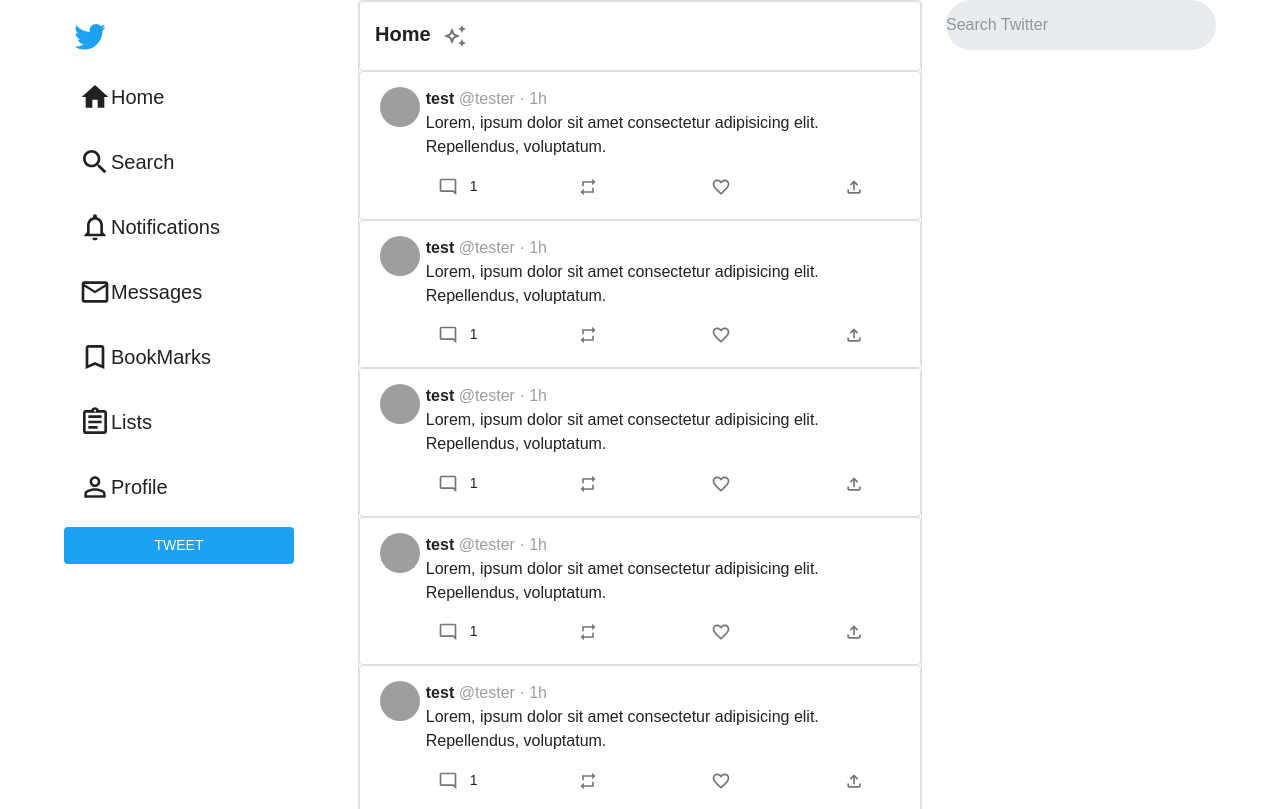
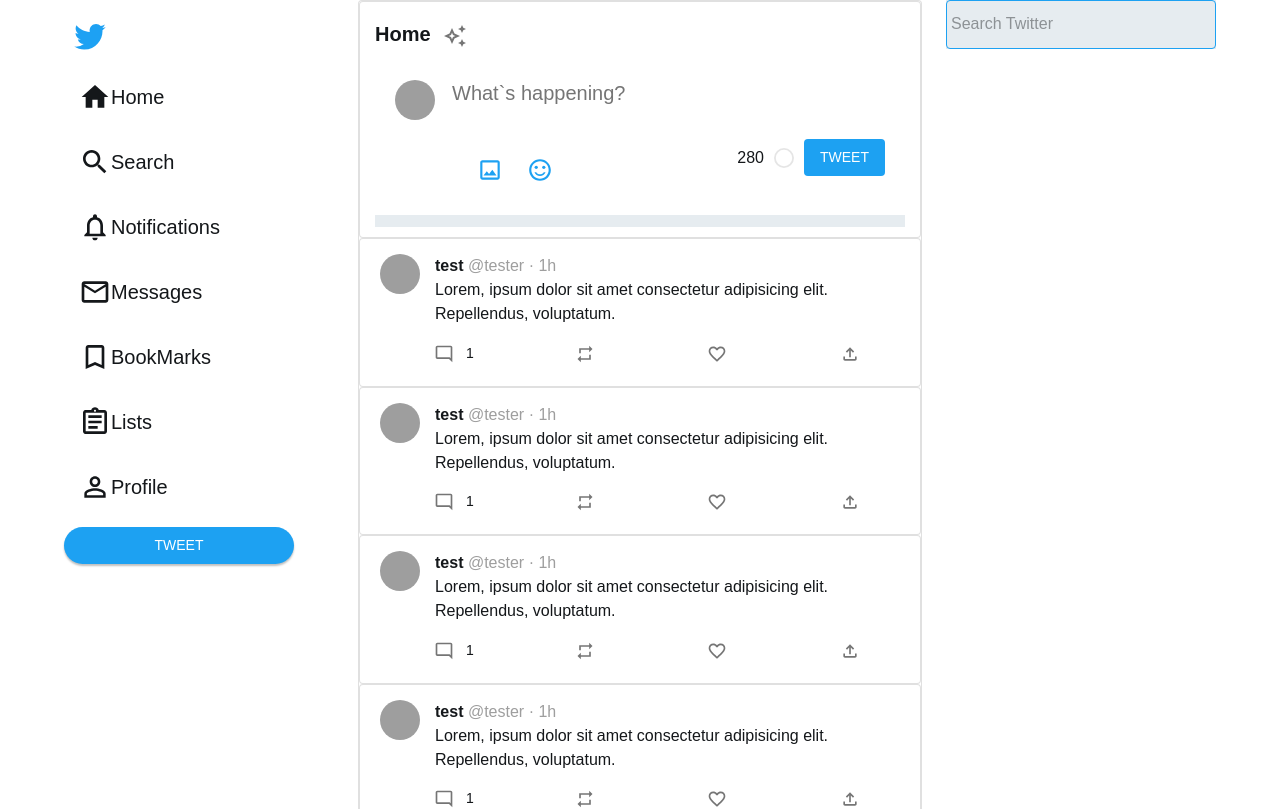
Before and after one commit to developer01234/twitter-client, a React (Create React App) app: page /home in a window 1280 px wide. Shown: the top 809 px of the page. Built offline with nearby package versions, Linux system fonts and the light colour scheme; grey boxes are pictures that could not be loaded.

Commit message:
Update Home

```diff
--- a/package.json
+++ b/package.json
@@ -8,7 +8,7 @@
     "@material-ui/core": "^4.12.3",
     "@material-ui/icons": "^4.11.2",
     "@mui/icons-material": "^5.2.5",
-    "@mui/material": "^5.2.7",
+    "@mui/material": "^5.2.8",
     "@mui/styles": "^5.2.3",
     "@testing-library/jest-dom": "^5.16.1",
     "@testing-library/react": "^12.1.2",
--- a/src/components/Sidebar/Sidebar.tsx
+++ b/src/components/Sidebar/Sidebar.tsx
@@ -8,7 +8,8 @@
 import UserIcon from "@material-ui/icons/PersonOutlineOutlined";
 import TwitterIcon from "@material-ui/icons/Twitter";
 import { HomeUseStyles } from "../../pages/Home";
-import { Typography, IconButton, Button } from "@mui/material";
+import { Typography, IconButton, Button, Hidden } from "@mui/material";
+import CreateIcon from "@mui/icons-material/Create";
 
 interface SidebarBlockProps {
 	classes: ReturnType<typeof HomeUseStyles>;
@@ -30,66 +31,87 @@
 			<li className={classes.sidebarListItem}>
 				<div>
 					<HomeIcon className={classes.sidebarListItemIcon} />
+					<Hidden smDown>
 						<Typography className={classes.sidebarListItemLabel} variant="h6">
 							Home
 						</Typography>
+					</Hidden>
 				</div>
 			</li>
 			<li className={classes.sidebarListItem}>
 				<div>
 					<SearchIcon className={classes.sidebarListItemIcon} />
+					<Hidden smDown>
 						<Typography className={classes.sidebarListItemLabel} variant="h6">
 							Search
 						</Typography>
+					</Hidden>
 				</div>
 			</li>
 			<li className={classes.sidebarListItem}>
 				<div>
 					<NotificationIcon className={classes.sidebarListItemIcon} />
+					<Hidden smDown>
 						<Typography className={classes.sidebarListItemLabel} variant="h6">
 							Notifications
 						</Typography>
+					</Hidden>
 				</div>
 			</li>
 			<li className={classes.sidebarListItem}>
 				<div>
 					<MailIcon className={classes.sidebarListItemIcon} />
+					<Hidden smDown>
 						<Typography className={classes.sidebarListItemLabel} variant="h6">
 							Messages
 						</Typography>
+					</Hidden>
 				</div>
 			</li>
 			<li className={classes.sidebarListItem}>
 				<div>
 					<BookIcon className={classes.sidebarListItemIcon} />
+					<Hidden smDown>
 						<Typography className={classes.sidebarListItemLabel} variant="h6">
 							BookMarks
 						</Typography>
+					</Hidden>
 				</div>
 			</li>
 			<li className={classes.sidebarListItem}>
 				<div>
 					<ListIcon className={classes.sidebarListItemIcon} />
+					<Hidden smDown>
 						<Typography className={classes.sidebarListItemLabel} variant="h6">
 							Lists
 						</Typography>
+					</Hidden>
 				</div>
 			</li>
 			<li className={classes.sidebarListItem}>
 				<div>
 					<UserIcon className={classes.sidebarListItemIcon} />
+					<Hidden smDown>
 						<Typography className={classes.sidebarListItemLabel} variant="h6">
 							Profile
 						</Typography>
+					</Hidden>
 				</div>
 			</li>
 			<li className={classes.sidebarListItem}>
 				<Button
+					style={{
+						boxShadow: "0px 2px 2px rgba(0, 0, 0, 0.25)",
+						borderRadius: "30px",
+					}}
 					variant="contained"
 					className={classes.sidebarTweetButton}
 					fullWidth
 				>
-					Tweet
+					<Hidden smDown>Tweet</Hidden>
+					<Hidden mdUp>
+						<CreateIcon />
+					</Hidden>
 				</Button>
 			</li>
 		</ul>
--- a/src/components/Tweet/Tweet.tsx
+++ b/src/components/Tweet/Tweet.tsx
@@ -1,5 +1,5 @@
 import React from "react";
-import { Grid, Typography, Paper, Avatar } from "@mui/material";
+import { Typography, Paper, Avatar } from "@mui/material";
 import IconButton from "@material-ui/core/IconButton";
 import CommentIcon from "@mui/icons-material/ModeCommentOutlined";
 import RepostIcon from "@mui/icons-material/RepeatOutlined";
@@ -28,15 +28,12 @@
 			className={classNames(classes.tweet, classes.tweetsHead)}
 			variant="outlined"
 		>
-			<Grid container spacing={3}>
-				<Grid item xs={1}>
 			<Avatar
 				className={classes.tweetAvatar}
 				alt={`User avatar ${user.fullname}`}
 				src={user.avatar}
 			/>
-				</Grid>
-				<Grid item xs={11}>
+			<div>
 				<Typography>
 					<b>{user.fullname}</b>{" "}
 					<span className={classes.tweetsName}>@{user.username}</span>&nbsp;
@@ -46,6 +43,7 @@
 				<Typography variant="body1" gutterBottom>
 					{text}
 				</Typography>
+
 				<div className={classes.tweetsIcons}>
 					<div>
 						<IconButton className={classes.IconButton}>
@@ -69,8 +67,7 @@
 						</IconButton>
 					</div>
 				</div>
-				</Grid>
-			</Grid>
+			</div>
 		</Paper>
 	);
 };
--- a/src/pages/Home.tsx
+++ b/src/pages/Home.tsx
@@ -2,22 +2,39 @@
 	Container,
 	Grid,
 	Typography,
-	styled,
 	Paper,
 	Theme,
+	styled,
+	TextField,
+	Avatar,
+	TextareaAutosize,
+	CircularProgress,
+	Button,
 } from "@mui/material";
 import { grey } from "@mui/material/colors";
 import React from "react";
 import { makeStyles } from "@mui/styles";
-import InputBase from "@mui/material/InputBase";
 import IconButton from "@material-ui/core/IconButton";
 import StarsIcon from "@mui/icons-material/AutoAwesomeOutlined";
 import { Tweet } from "../components/Tweet/Tweet";
 import { Sidebar } from "../components/Sidebar/Sidebar";
+import SearchIcon from "@material-ui/icons/Search";
+import classNames from "classnames";
+import ImageIcon from "@mui/icons-material/ImageOutlined";
+import EmojiIcon from "@mui/icons-material/SentimentSatisfiedOutlined";
+
+// TODO: form send tweet and develop left side
 
 export const HomeUseStyles = makeStyles((theme: Theme) => ({
 	wrapper: { height: "100vh" },
-	sidebarList: { listStyle: "none", margin: 0, padding: 0, width: 230 },
+	sidebarList: {
+		position: "sticky",
+		top: 0,
+		listStyle: "none",
+		margin: 0,
+		padding: 0,
+		maxWidth: 230,
+	},
 	sidebarListItem: {
 		cursor: "pointer",
 		"&:hover": {
@@ -63,11 +80,18 @@
 			fontWeight: 600,
 		},
 	},
-	tweetsIcons: { display: "flex", justifyContent: "space-between", width: 450 },
+	tweetsIcons: {
+		display: "flex",
+		position: "relative",
+		left: -13,
+		justifyContent: "space-between",
+		maxWidth: 450,
+	},
 	tweets: {
 		padding: "10px 15px",
 	},
 	tweet: {
+		display: "flex",
 		cursor: "pointer",
 		paddingTop: 15,
 		paddingLeft: 20,
@@ -76,8 +100,9 @@
 		},
 	},
 	tweetAvatar: {
-		width: theme.spacing(5),
-		height: theme.spacing(5),
+		width: theme.spacing(6.5),
+		height: theme.spacing(6.5),
+		marginRight: 15,
 	},
 	tweetsName: {
 		color: grey[500],
@@ -91,26 +116,79 @@
 		padding: "30px",
 		marginTop: "50px",
 	},
+	addForm: {
+		padding: 20,
+	},
+	addFormBody: {
+		display: "flex",
+		width: "100%",
+	},
+	addFormTextarea: {
+		width: "100%",
+		border: 0,
+		fontSize: 20,
+		outline: "none",
+		fontFamily: "inherit",
+		resize: "none",
+	},
+	addFormBottom: {
+		display: "flex",
+		justifyContent: "space-between",
+		alignItems: "center",
+	},
+	addFormBottomActions: {
+		marginTop: 10,
+		paddingLeft: 70,
+	},
+	addFormBottomLine: {
+		height: 12,
+		backgroundColor: "#E6ECF0",
+	},
+	addFormCircleProgress: {
+		position: "relative",
+		width: 20,
+		height: 20,
+		margin: "0 10px",
+		"& .MuiCircularProgress-root": {
+			position: "absolute",
+		},
+	},
+	addFormBottomRigth: {
+		display: "flex",
+		alignItems: "center",
+	},
 }));
 
-export const SearchTwitter = styled(InputBase)({
+const SearchTwitter = styled(TextField)({
 	input: {
-		borderRadius: 30,
 		backgroundColor: "#E6ECF0",
 		padding: 0,
-		height: "50px",
+		paddingLeft: 15,
+		"&.Mui-focused": {
+			backgroundColor: "#fff",
+			"& fieldset": { borderWidth: 1, borderColor: "#1DA1F2" },
+			"& svg path": { fill: "#1DA1F2" },
+		},
 	},
+	"&:hover": {
+		"& fieldset": { borderColor: "transparent" },
+	},
+	"& fieldset": {
+		borderWidth: 1,
+		borderColor: "#1DA1F2",
+	},
+	"& .MuiOutlinedInput-input": { padding: "12px 14px 14px 5px" },
 });
 
-export const Home = () => {
+export const Home = (): React.ReactElement => {
 	const classes = HomeUseStyles();
 	return (
 		<Container maxWidth="lg" className={classes.wrapper}>
 			<Grid container spacing={3}>
-				<Grid item xs={3}>
+				<Grid sm={1} md={3} item>
 					<Sidebar classes={classes} />
 				</Grid>
-				<Grid item xs={6}>
+				<Grid sm={8} md={6} item>
 					<Paper className={classes.tweetsSide} variant="outlined">
 						<Paper className={classes.tweetsHead} variant="outlined">
 							<Typography variant="h6">
@@ -119,6 +197,51 @@
 									<StarsIcon />
 								</IconButton>
 							</Typography>
+							<Paper>
+								<div className={classes.addForm}>
+									<div className={classes.addFormBody}>
+										<Avatar
+											className={classes.tweetAvatar}
+											alt={`User avatar Tester`}
+											src="https://images.unsplash.com/photo-1569003339405-ea396a5a8a90?ixlib=rb-1.2.1&ixid=MnwxMjA3fDB8MHxzZWFyY2h8NXx8c3VwZXJtYW58ZW58MHx8MHx8&auto=format&fit=crop&w=500&q=60"
+										/>
+										<TextareaAutosize
+											className={classes.addFormTextarea}
+											placeholder="What`s happening?"
+										/>
+									</div>
+									<div className={classes.addFormBottom}>
+										<div
+											className={classNames(
+												classes.tweet,
+												classes.addFormBottomActions
+											)}
+										>
+											<IconButton style={{ color: "#1DA1F2" }}>
+												<ImageIcon style={{ fontSize: 26 }} />
+											</IconButton>
+											<IconButton style={{ color: "#1DA1F2" }}>
+												<EmojiIcon style={{ fontSize: 26 }} />
+											</IconButton>
+										</div>
+										<div className={classes.addFormBottomRigth}>
+											<span>280</span>
+											<div className={classes.addFormCircleProgress}>
+												<CircularProgress variant="determinate" size={20} />
+												<CircularProgress
+													style={{ color: "rgba(0, 0,0 , 0.1)" }}
+													variant="determinate"
+													size={20}
+													thickness={4}
+													value={100}
+												/>
+											</div>
+											<Button variant="contained">Tweet</Button>
+										</div>
+									</div>
+								</div>
+								<div className={classes.addFormBottomLine} />
+							</Paper>
 						</Paper>
 						{[
 							...new Array(20).fill(
@@ -136,8 +259,10 @@
 						]}
 					</Paper>
 				</Grid>
-				<Grid item xs={3}>
-					<SearchTwitter placeholder="Search Twitter" fullWidth />
+				<Grid sm={3} md={3} item>
+					<SearchTwitter placeholder="Search Twitter" fullWidth>
+						<SearchIcon />
+					</SearchTwitter>
 				</Grid>
 			</Grid>
 		</Container>
--- a/src/theme.ts
+++ b/src/theme.ts
@@ -28,6 +28,9 @@
 		},
 		background: {
 			default: "#fff",
+		},
+		text: {
+			primary: "#14171a",
 		},
 	},
 	shadows: [],
```
Also changed, not shown: 2 other files (tests, documents, lock files or other folders). Lines whose indentation alone changed are shown as unchanged.
